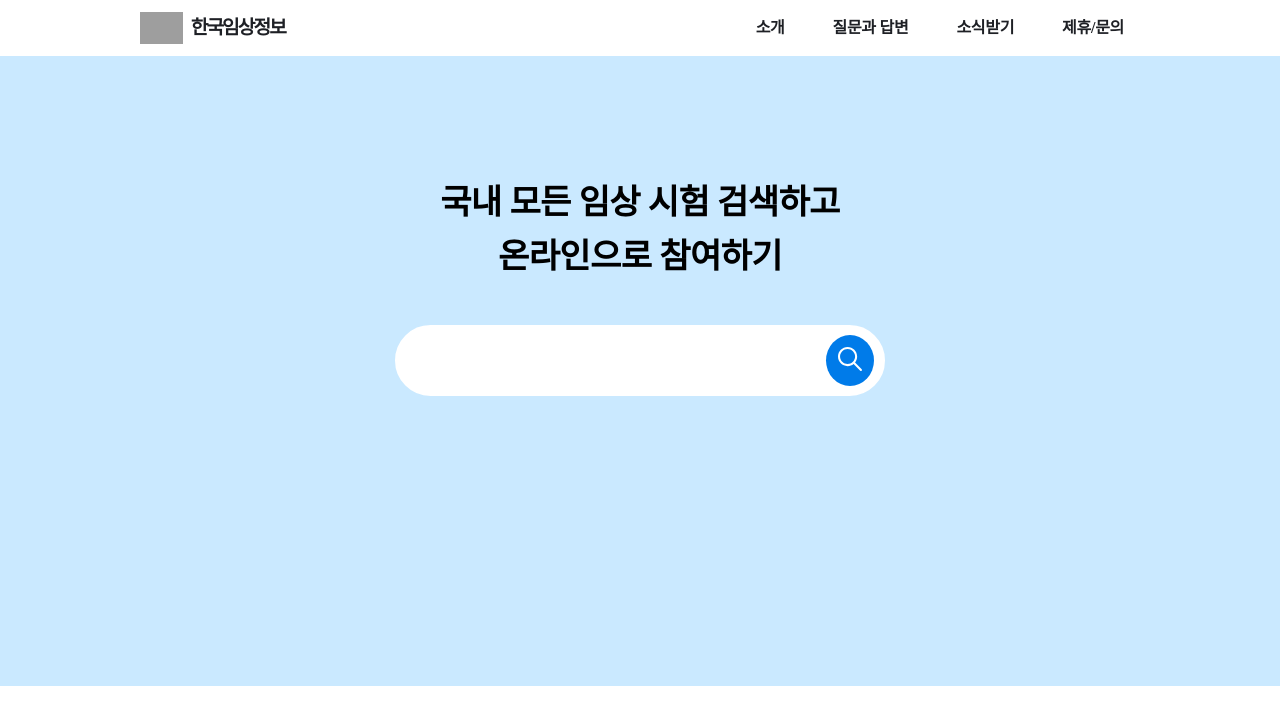
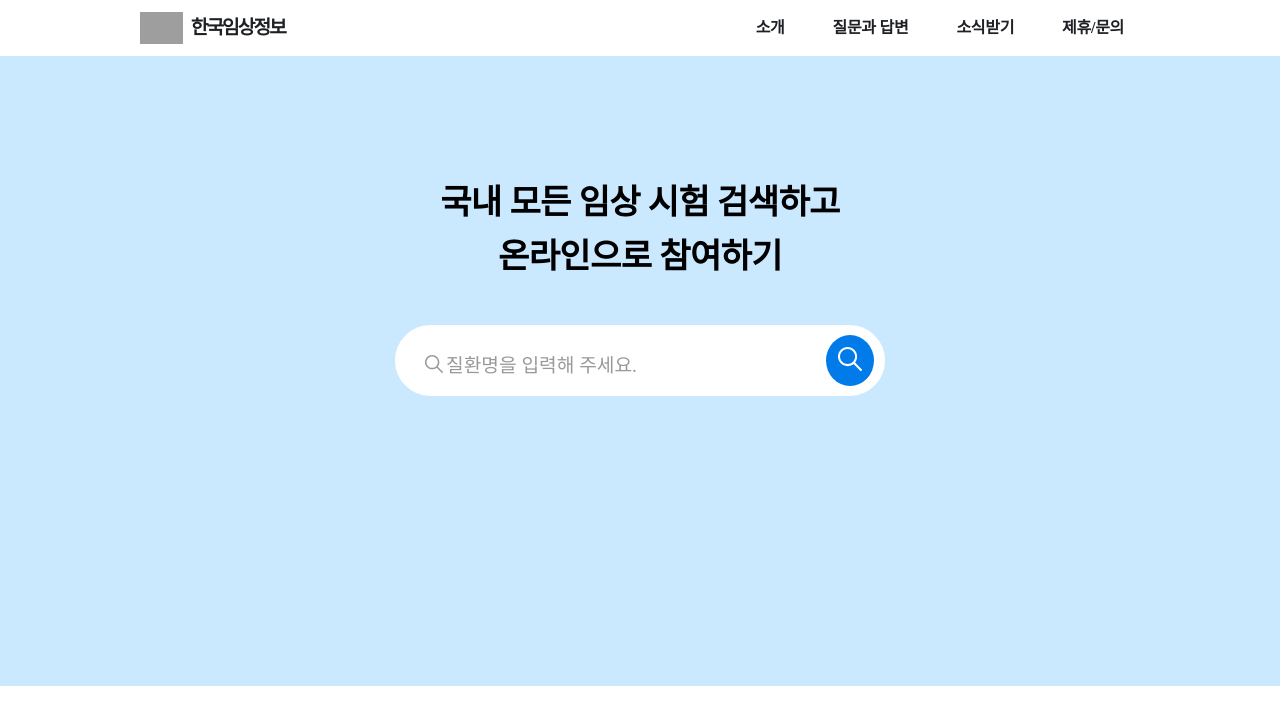
Before and after one commit to pre-on-boarding-team-10/pre-onboarding-7th-3-1-10, a React (Create React App) app: page / in a window 1280 px wide. Shown: the top 724 px of the page. Built offline with nearby package versions, Linux system fonts and the light colour scheme; grey boxes are pictures that could not be loaded.

Commit message:
Feat: MainPage serchbar label 추가

```diff
--- a/src/pages/MainPage.tsx
+++ b/src/pages/MainPage.tsx
@@ -14,10 +14,6 @@ function MainPage() {
     setInputs(e.target.value);
   };
 
-  useEffect(() => {
-    console.log('qq');
-  }, [focused]);
-
   return (
     <Section>
       <Container>
@@ -27,7 +23,16 @@ function MainPage() {
         </Title>
         <SearchBarContainer className={focused ? 'focus' : 'blur'}>
           <InputContainer>
+            <SearchBarLabel
+              htmlFor="searchBar"
+              className={focused ? 'focus' : ''}
+            >
+              <IoIosSearch className="icon" />
+              질환명을 입력해 주세요.
+            </SearchBarLabel>
             <SearchBarInput
+              id="searchBar"
+              name="searchBar"
               type="search"
               spellCheck="false"
               ref={inputRef}
@@ -83,6 +88,7 @@ const SearchBarContainer = styled.div`
     border-color: #007be9;
   }
 `;
+
 const SearchBtn = styled.button`
   color: #fff;
   background-color: #007be9;
@@ -93,10 +99,27 @@ const SearchBtn = styled.button`
     height: 2rem;
   }
 `;
+
 const InputContainer = styled.div`
-  display: flex;
+  position: relative;
   width: 26.875rem;
   padding: 20px 10px 20px 24px;
+`;
+
+const SearchBarLabel = styled.label`
+  position: absolute;
+  color: #999999;
+  font-weight: 500;
+  font-size: 1.2rem;
+  .icon {
+    position: relative;
+    top: 4px;
+    width: 1.5rem;
+    height: 1.5rem;
+  }
+  &.focus {
+    display: none;
+  }
 `;
 
 const SearchBarInput = styled.input`
```
Also changed, not shown: src/components/SearchModal.tsx (added, +7 -0 lines).
